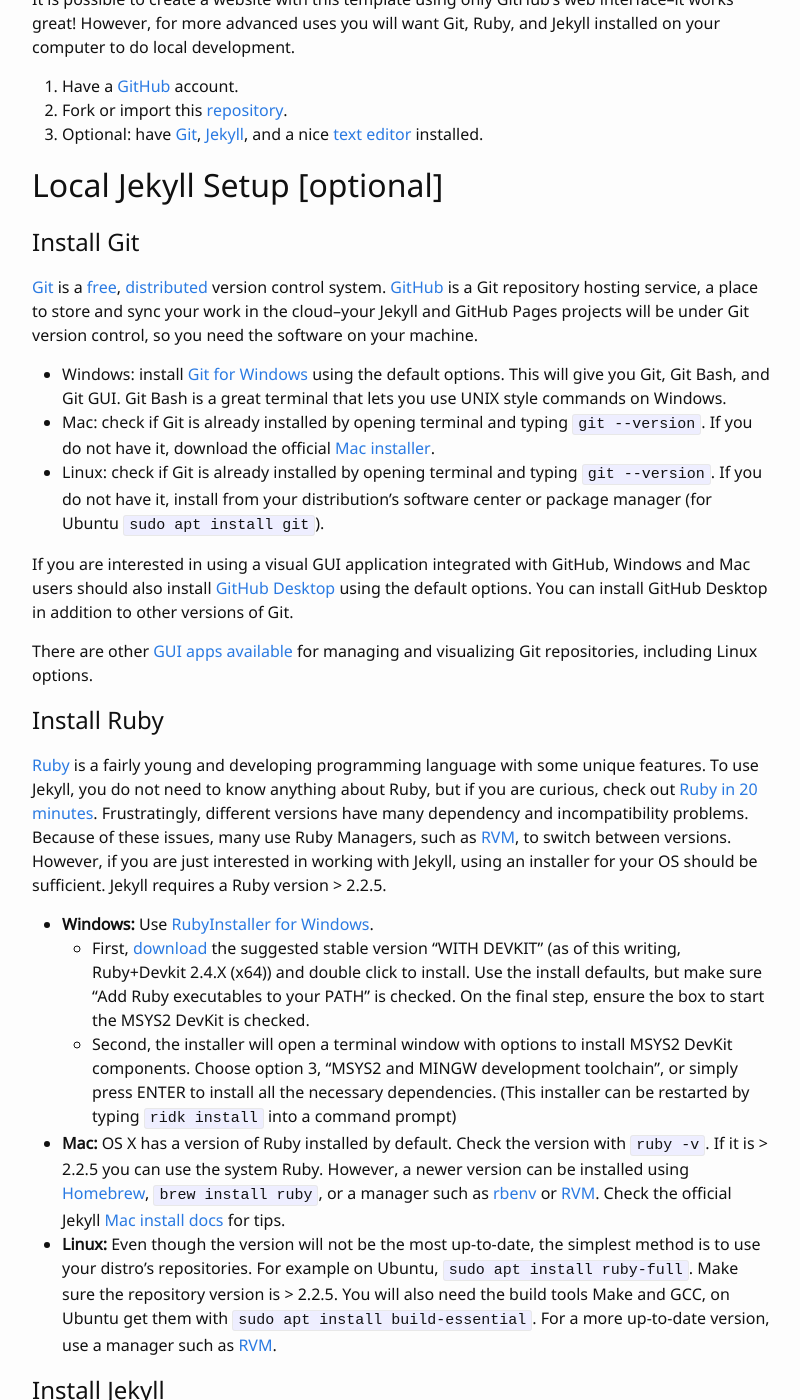
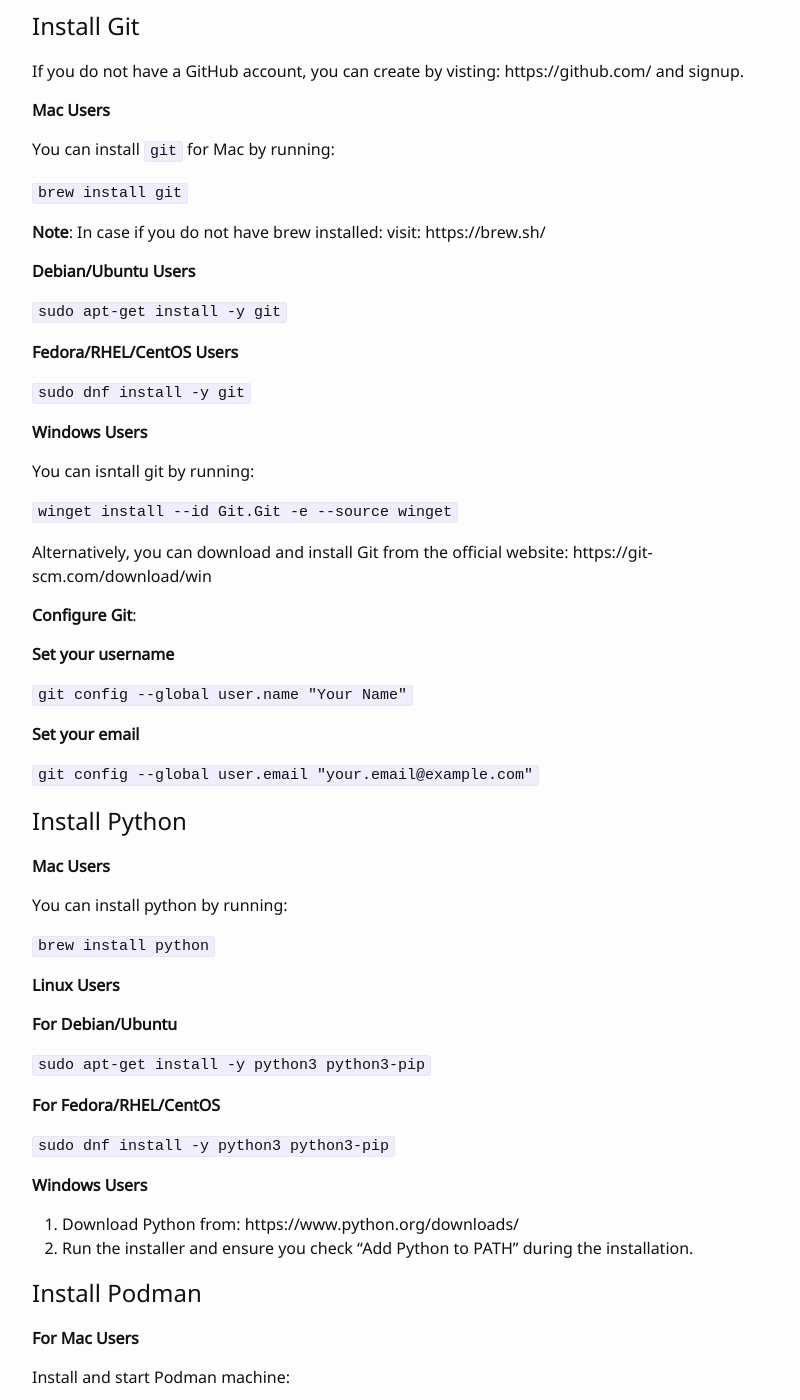
Before and after one commit to hemajv/devconf-llm-workshop, a Jekyll site: the page built from 0-prep.md, in a window 1280 px wide and 1400 px high, scrolled down 273 px. Shown: the whole window, without its empty margins (238-1038 px from the left). Built offline with Jekyll 4.4.1, drawn with Linux system fonts in a browser that asks for light colours; some of the changed text lies outside the part shown.

Commit message:
Update 0-prep.md
update pre-req

````diff
--- a/0-prep.md
+++ b/0-prep.md
@@ -1,76 +1,123 @@
 ---
-title: Prep
+title: Pre-Requisites
 nav: true
 ---
 
-# Workshop Prep
+# Workshop Pre-Requisites
 
-To create your own materials using `workshop-template`, please create a free [GitHub account](https://github.com/join) if you do not have one already.
-Basic familiarity with the GitHub web interface will be helpful.
-
-For a quick introduction check out GitHub's [Hello World guide](https://guides.github.com/activities/hello-world/) and [Try Git](https://try.github.io/).
-
-It is possible to create a website with this template using only GitHub's web interface--it works great!
-However, for more advanced uses you will want Git, Ruby, and Jekyll installed on your computer to do local development.
+To run this workshop, you will need to have the following:
 
 1. Have a [GitHub](https://github.com) account.
-2. Fork or import this [repository](https://github.com/evanwill/workshop-template).
-3. Optional: have [Git](https://git-scm.com/), [Jekyll](https://jekyllrb.com/), and a nice [text editor](https://code.visualstudio.com/) installed.
+2. Install [Podman](https://podman.io/docs/installation).
+3. Install [Python](https://git-scm.com/)
 
-# Local Jekyll Setup [optional]
 
 ## Install Git
 
-[Git](https://git-scm.com/) is a [free](https://www.gnu.org/philosophy/free-sw.en.html), [distributed](https://en.wikipedia.org/wiki/Distributed_version_control) version control system. [GitHub](https://github.com/) is a Git repository hosting service, a place to store and sync your work in the cloud--your Jekyll and GitHub Pages projects will be under Git version control, so you need the software on your machine.
+If you do not have a GitHub account, you can create by visting: https://github.com/ and signup.
 
-- Windows: install [Git for Windows](https://git-for-windows.github.io/) using the default options. This will give you Git, Git Bash, and Git GUI. Git Bash is a great terminal that lets you use UNIX style commands on Windows.
-- Mac: check if Git is already installed by opening terminal and typing `git --version`. If you do not have it, download the official [Mac installer](https://git-scm.com/downloads).
-- Linux: check if Git is already installed by opening terminal and typing `git --version`. If you do not have it, install from your distribution's software center or package manager (for Ubuntu `sudo apt install git`).
+**Mac Users**
 
-If you are interested in using a visual GUI application integrated with GitHub, Windows and Mac users should also install [GitHub Desktop](https://desktop.github.com/) using the default options.
-You can install GitHub Desktop in addition to other versions of Git.
+You can install `git` for Mac by running:
 
-There are other [GUI apps available](https://git-scm.com/downloads/guis) for managing and visualizing Git repositories, including Linux options.
+```brew install git ```
 
-## Install Ruby
+**Note**: In case if you do not have brew installed: visit: https://brew.sh/
 
-[Ruby](https://www.ruby-lang.org/en/) is a fairly young and developing programming language with some unique features.
-To use Jekyll, you do not need to know anything about Ruby, but if you are curious, check out [Ruby in 20 minutes](https://www.ruby-lang.org/en/documentation/quickstart/).
-Frustratingly, different versions have many dependency and incompatibility problems.
-Because of these issues, many use Ruby Managers, such as [RVM](http://rvm.io/), to switch between versions.
-However, if you are just interested in working with Jekyll, using an installer for your OS should be sufficient.
-Jekyll requires a Ruby version > 2.2.5.
+**Debian/Ubuntu Users**
 
-- **Windows:** Use [RubyInstaller for Windows](https://rubyinstaller.org/).
-    - First, [download](https://rubyinstaller.org/downloads/) the suggested stable version "WITH DEVKIT" (as of this writing, Ruby+Devkit 2.4.X (x64)) and double click to install. Use the install defaults, but make sure "Add Ruby executables to your PATH" is checked. On the final step, ensure the box to start the MSYS2 DevKit is checked.
-    - Second, the installer will open a terminal window with options to install MSYS2 DevKit components. Choose option 3, "MSYS2 and MINGW development toolchain", or simply press ENTER to install all the necessary dependencies. (This installer can be restarted by typing `ridk install` into a command prompt)
-- **Mac:** OS X has a version of Ruby installed by default. Check the version with `ruby -v`. If it is > 2.2.5 you can use the system Ruby. However, a newer version can be installed using [Homebrew](https://brew.sh/), `brew install ruby`, or a manager such as [rbenv](https://github.com/rbenv/rbenv) or [RVM](http://rvm.io/). Check the official Jekyll [Mac install docs](https://jekyllrb.com/docs/installation/#macOS) for tips.
-- **Linux:** Even though the version will not be the most up-to-date, the simplest method is to use your distro's repositories. For example on Ubuntu, `sudo apt install ruby-full`. Make sure the repository version is > 2.2.5. You will also need the build tools Make and GCC, on Ubuntu get them with `sudo apt install build-essential`. For a more up-to-date version, use a manager such as [RVM](http://rvm.io/).
+`sudo apt-get install -y git`
 
-## Install Jekyll
+**Fedora/RHEL/CentOS Users**
 
-> Note: Jekyll does not officially support Windows, however it is cross platform (they just don’t officially write windows documentation or check for bugs).
-> There is a [Jekyll on Windows](https://jekyllrb.com/docs/windows/#installation) page, but it can be out of date and inaccurate.
+`sudo dnf install -y git`
 
-Jekyll is a Gem, a software package installed via Ruby's management system called RubyGems (similar to Python's Pip).
-Open a terminal and type:
-`gem install jekyll bundler`
+**Windows Users**
 
-This will take a minute as Gem installs all the dependencies and builds extensions.
+You can isntall git by running:
 
-> Note: Linux users may need to `sudo`, to avoid this install Ruby using [RVM](http://rvm.io/).
-> On Windows, if `gem` returns an error about secure connections, it may be necessary to update to a newer version of RubyGems as some versions have out of date SSL certificates.
-> Manually install the newer version by downloading the [RubyGems zip package](https://rubygems.org/pages/download#formats).
-> Unzip the package, then run `ruby setup.rb` in the directory.
+`winget install --id Git.Git -e --source winget`
 
-# Text Editor
+Alternatively, you can download and install Git from the official website: https://git-scm.com/download/win
 
-When working with code you should have a good text editor.
-Windows notepad does not handle UTF-8 encoding or UNIX line endings that are standard for cross platform applications.
-For basic editing, Windows [Notepad++](https://notepad-plus-plus.org/), Mac TextEdit, or Linux Gedit are sufficient.
-However, a more complete code editor will be helpful for managing Jekyll projects.
+**Configure Git**:
 
-Open-source cross platform suggestions:
+**Set your username**
 
-- [Visual Studio Code](https://code.visualstudio.com/)
-- [Atom](https://atom.io/)
+`git config --global user.name "Your Name"`
+
+**Set your email**
+
+`git config --global user.email "your.email@example.com"`
+
+## Install Python
+
+**Mac Users**
+
+You can install python by running:
+
+`brew install python`
+
+**Linux Users**
+
+**For Debian/Ubuntu**
+
+`sudo apt-get install -y python3 python3-pip`
+
+**For Fedora/RHEL/CentOS**
+
+`sudo dnf install -y python3 python3-pip`
+
+**Windows Users**
+
+1. Download Python from: https://www.python.org/downloads/
+2. Run the installer and ensure you check "Add Python to PATH" during the installation.
+
+
+## Install Podman
+
+**For Mac Users**
+
+Install and start Podman machine:
+
+`brew install podman`
+
+Once its installed, try running:
+
+`podman machine init`
+
+`podman machine start`
+
+**Linux Users**
+
+**For Debian/Ubuntu**
+
+`sudo apt-get update`
+
+`sudo apt-get install -y podman`
+
+Once its installed, try running:
+
+`podman machine init`
+
+`podman machine start`
+
+**For Fedora/RHEL/CentOS**
+
+`sudo dnf install -y podman`
+
+Once its installed, try running:
+
+`podman machine init`
+
+`podman machine start`
+
+**For Windows**
+
+Please follow the steps listed here: https://github.com/containers/podman/blob/main/docs/tutorials/podman-for-windows.md
+
+Once its installed, try running:
+
+`podman machine init`
+
+`podman machine start`
````
